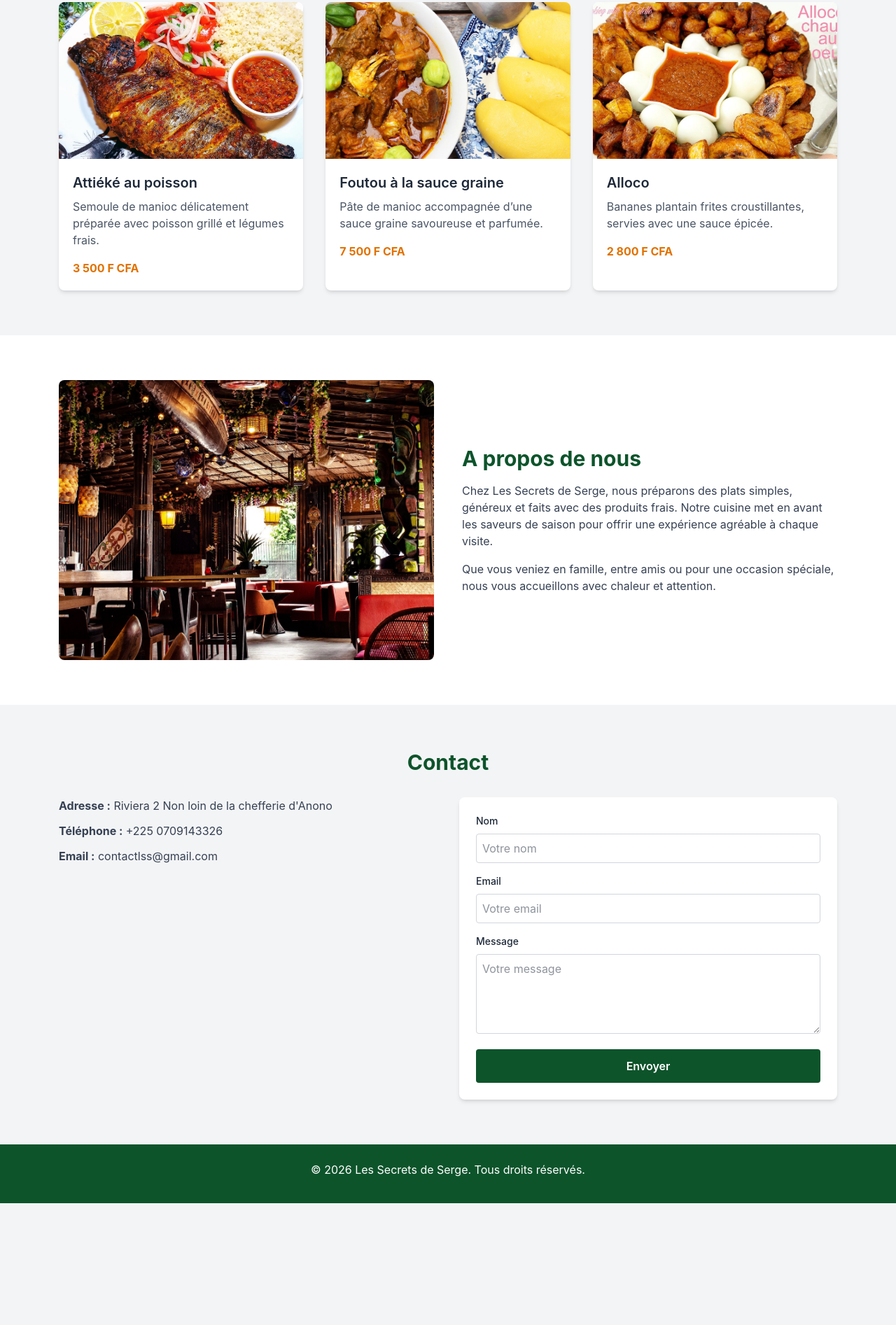
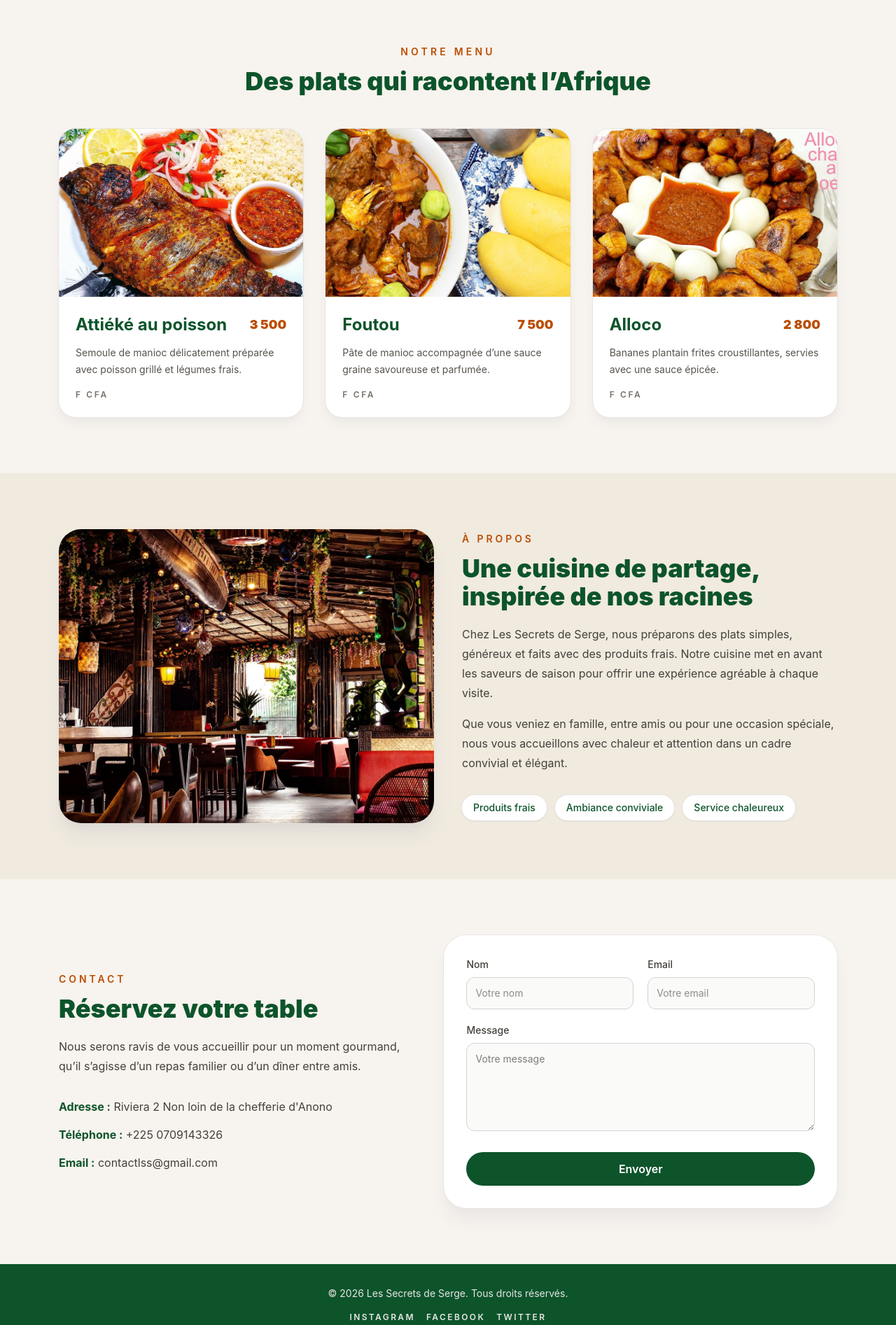
Before and after one commit to straore1/EXO_Tailwind, a website built with Vite: page index.html in a window 1280 px wide. Shown: the part 701-2594 px from the top of the page at 70% size. Before the commit the page ends 2420 px from the top, so only its background shows below. Built offline with nearby package versions, Linux system fonts and the light colour scheme.

Commit message:
version2

```diff
--- a/index.html
+++ b/index.html
@@ -11,104 +11,152 @@
     <title>La Table du Jardin — Restaurant</title>
     <link rel="stylesheet" href="/tailwind.css" />
   </head>
-  <body class="bg-gray-100 text-gray-800">
-    <header class="bg-white shadow-sm">
+  <body class="bg-[#f7f3ee] text-stone-800">
+    <header class="sticky top-0 z-50 border-b border-stone-200 bg-white/90 backdrop-blur-sm">
       <nav class="mx-auto flex max-w-6xl items-center justify-between px-5 py-4">
-        <div class="text-2xl font-bold text-green-900">Les Secrets de Serge</div>
-        <div class="flex gap-4 text-sm text-gray-700">
-          <a href="#accueil" class="hover:text-amber-600">Accueil</a>
-          <a href="#menu" class="hover:text-amber-600">Menu</a>
-          <a href="#about" class="hover:text-amber-600">A propos de nous</a>
-          <a href="#contact" class="hover:text-amber-600">Contact</a>
+        <div class="text-2xl font-black tracking-tight text-green-900">Les Secrets de Serge</div>
+        <div class="hidden gap-6 text-sm font-medium text-stone-700 md:flex">
+          <a href="#accueil" class="transition hover:text-amber-600">Accueil</a>
+          <a href="#menu" class="transition hover:text-amber-600">Menu</a>
+          <a href="#about" class="transition hover:text-amber-600">À propos</a>
+          <a href="#contact" class="transition hover:text-amber-600">Contact</a>
         </div>
       </nav>
     </header>
 
     <main id="accueil">
-      <section class="relative h-[500px] bg-cover bg-center" style="background-image: url('/images/hero.jpg');">
-        <div class="absolute inset-0 bg-black/50"></div>
-        <div class="relative z-10 flex h-full items-center justify-center text-center text-white">
-          <div>
-            <h1 class="text-4xl font-bold md:text-6xl">Bienvenue chez Les Secrets de Serge</h1>
-            <p class="mt-4 text-lg">Des saveurs maison, une ambiance chaleureuse et un goût de saison.</p>
-            <button class="mt-6 rounded-full bg-amber-500 px-6 py-3 font-semibold text-white hover:bg-amber-600">
-              Voir le menu
-            </button>
-          </div>
-        </div>
-      </section>
+      <section class="relative overflow-hidden bg-stone-900">
+        <div class="absolute inset-0 bg-cover bg-center" style="background-image: url('/images/hero.jpg');"></div>
+        <div class="absolute inset-0 bg-gradient-to-r from-black/80 via-black/55 to-black/30"></div>
 
-      <section id="menu" class="mx-auto max-w-6xl px-5 py-16">
-        <h2 class="mb-10 text-center text-3xl font-bold text-green-900">Notre menu</h2>
-        <div class="grid gap-8 md:grid-cols-3">
-          <div class="rounded-lg bg-white shadow-md overflow-hidden">
-            <img src="/images/attiake.jpg" alt="Attiéké au poisson" class="h-56 w-full object-cover" />
-            <div class="p-5">
-              <h3 class="text-xl font-semibold">Attiéké au poisson</h3>
-              <p class="mt-2 text-gray-600">Semoule de manioc délicatement préparée avec poisson grillé et légumes frais.</p>
-              <p class="mt-4 font-bold text-amber-600">3 500 F CFA</p>
+        <div class="relative mx-auto grid min-h-[620px] max-w-6xl items-center px-5 py-20 md:grid-cols-2">
+          <div class="max-w-xl text-white">
+            <p class="mb-4 text-sm font-semibold uppercase tracking-[0.3em] text-amber-300">Cuisine ivoirienne authentique</p>
+            <h1 class="text-4xl font-black leading-tight md:text-6xl">Bienvenue chez Les Secrets de Serge</h1>
+            <p class="mt-6 text-lg text-stone-200">
+              Des saveurs généreuses, une ambiance chaleureuse et des plats concoctés pour célébrer la gastronomie de Côte d’Ivoire.
+            </p>
+            <div class="mt-8 flex flex-wrap gap-4">
+              <a href="#menu" class="rounded-full bg-amber-500 px-6 py-3 font-semibold text-stone-900 transition hover:bg-amber-400">Découvrir le menu</a>
+              <a href="#contact" class="rounded-full border border-white/80 bg-white/5 px-6 py-3 font-semibold text-white transition hover:bg-white/10">Réserver</a>
             </div>
           </div>
 
-          <div class="rounded-lg bg-white shadow-md overflow-hidden">
-            <img src="/images/foutou.jpg" alt="Foutou à la sauce graine" class="h-56 w-full object-cover" />
-            <div class="p-5">
-              <h3 class="text-xl font-semibold">Foutou à la sauce graine</h3>
-              <p class="mt-2 text-gray-600">Pâte de manioc accompagnée d’une sauce graine savoureuse et parfumée.</p>
-              <p class="mt-4 font-bold text-amber-600">7 500 F CFA</p>
-            </div>
-          </div>
-
-          <div class="rounded-lg bg-white shadow-md overflow-hidden">
-            <img src="/images/alloco.jpg" alt="Alloco" class="h-56 w-full object-cover" />
-            <div class="p-5">
-              <h3 class="text-xl font-semibold">Alloco</h3>
-              <p class="mt-2 text-gray-600">Bananes plantain frites croustillantes, servies avec une sauce épicée.</p>
-              <p class="mt-4 font-bold text-amber-600">2 800 F CFA</p>
+          <div class="mt-10 md:mt-0">
+            <div class="rounded-3xl border border-white/15 bg-white/10 p-5 shadow-2xl backdrop-blur-md">
+              <div class="rounded-2xl bg-[#f3eadf] p-5 text-stone-800">
+                <p class="text-sm font-semibold uppercase tracking-[0.25em] text-amber-700">Spécialité du jour</p>
+                <h2 class="mt-3 text-2xl font-bold text-green-900">Attiéké au poisson</h2>
+                <p class="mt-3 text-sm leading-6 text-stone-700">
+                  Poisson grillé, manioc parfumé, légumes frais et sauce maison. Une recette généreuse inspirée des saveurs de la côte.
+                </p>
+                <div class="mt-5 flex items-center justify-between">
+                  <span class="text-lg font-bold text-amber-700">3 500 F CFA</span>
+                  <span class="rounded-full bg-green-900 px-3 py-1 text-xs font-semibold uppercase tracking-wide text-white">À commander</span>
+                </div>
+              </div>
             </div>
           </div>
         </div>
       </section>
 
-      <section id="about" class="bg-white py-16">
+      <section id="menu" class="mx-auto max-w-6xl px-5 py-20">
+        <div class="mb-12 text-center">
+          <p class="text-sm font-semibold uppercase tracking-[0.3em] text-amber-700">Notre menu</p>
+          <h2 class="mt-3 text-3xl font-black text-green-900 md:text-4xl">Des plats qui racontent l’Afrique</h2>
+        </div>
+
+        <div class="grid gap-8 md:grid-cols-3">
+          <article class="group overflow-hidden rounded-3xl bg-white shadow-lg shadow-stone-200/80 ring-1 ring-stone-200 transition hover:-translate-y-1 hover:shadow-xl">
+            <img src="/images/attiake.jpg" alt="Attiéké au poisson" class="h-60 w-full object-cover transition duration-500 group-hover:scale-105" />
+            <div class="p-6">
+              <div class="mb-3 flex items-center justify-between gap-3">
+                <h3 class="text-2xl font-bold text-green-900">Attiéké au poisson</h3>
+                <span class="text-lg font-black text-amber-700">3 500</span>
+              </div>
+              <p class="text-sm leading-6 text-stone-600">Semoule de manioc délicatement préparée avec poisson grillé et légumes frais.</p>
+              <p class="mt-4 text-xs font-semibold uppercase tracking-[0.22em] text-stone-500">F CFA</p>
+            </div>
+          </article>
+
+          <article class="group overflow-hidden rounded-3xl bg-white shadow-lg shadow-stone-200/80 ring-1 ring-stone-200 transition hover:-translate-y-1 hover:shadow-xl">
+            <img src="/images/foutou.jpg" alt="Foutou à la sauce graine" class="h-60 w-full object-cover transition duration-500 group-hover:scale-105" />
+            <div class="p-6">
+              <div class="mb-3 flex items-center justify-between gap-3">
+                <h3 class="text-2xl font-bold text-green-900">Foutou</h3>
+                <span class="text-lg font-black text-amber-700">7 500</span>
+              </div>
+              <p class="text-sm leading-6 text-stone-600">Pâte de manioc accompagnée d’une sauce graine savoureuse et parfumée.</p>
+              <p class="mt-4 text-xs font-semibold uppercase tracking-[0.22em] text-stone-500">F CFA</p>
+            </div>
+          </article>
+
+          <article class="group overflow-hidden rounded-3xl bg-white shadow-lg shadow-stone-200/80 ring-1 ring-stone-200 transition hover:-translate-y-1 hover:shadow-xl">
+            <img src="/images/alloco.jpg" alt="Alloco" class="h-60 w-full object-cover transition duration-500 group-hover:scale-105" />
+            <div class="p-6">
+              <div class="mb-3 flex items-center justify-between gap-3">
+                <h3 class="text-2xl font-bold text-green-900">Alloco</h3>
+                <span class="text-lg font-black text-amber-700">2 800</span>
+              </div>
+              <p class="text-sm leading-6 text-stone-600">Bananes plantain frites croustillantes, servies avec une sauce épicée.</p>
+              <p class="mt-4 text-xs font-semibold uppercase tracking-[0.22em] text-stone-500">F CFA</p>
+            </div>
+          </article>
+        </div>
+      </section>
+
+      <section id="about" class="bg-[#f0eadf] py-20">
         <div class="mx-auto grid max-w-6xl gap-10 px-5 md:grid-cols-2 md:items-center">
-          <img src="/images/about.jpg" alt="Restaurant" class="h-[400px] w-full rounded-lg object-cover" />
+          <img src="/images/about.jpg" alt="Restaurant" class="h-[420px] w-full rounded-[2rem] object-cover shadow-xl shadow-stone-300/60" />
           <div>
-            <h2 class="text-3xl font-bold text-green-900">A propos de nous</h2>
-            <p class="mt-4 text-gray-700">
-              Chez Les Secrets de Serge, nous préparons des plats simples, généreux et faits avec des produits frais.
-              Notre cuisine met en avant les saveurs de saison pour offrir une expérience agréable à chaque visite.
+            <p class="text-sm font-semibold uppercase tracking-[0.28em] text-amber-700">À propos</p>
+            <h2 class="mt-3 text-3xl font-black text-green-900 md:text-4xl">Une cuisine de partage, inspirée de nos racines</h2>
+            <p class="mt-5 text-base leading-7 text-stone-700">
+              Chez Les Secrets de Serge, nous préparons des plats simples, généreux et faits avec des produits frais. Notre cuisine met en avant les saveurs de saison pour offrir une expérience agréable à chaque visite.
             </p>
-            <p class="mt-4 text-gray-700">
-              Que vous veniez en famille, entre amis ou pour une occasion spéciale, nous vous accueillons avec chaleur et attention.
+            <p class="mt-4 text-base leading-7 text-stone-700">
+              Que vous veniez en famille, entre amis ou pour une occasion spéciale, nous vous accueillons avec chaleur et attention dans un cadre convivial et élégant.
             </p>
+            <div class="mt-8 flex flex-wrap gap-3 text-sm font-medium text-green-900">
+              <span class="rounded-full bg-white px-4 py-2 shadow-sm ring-1 ring-stone-200">Produits frais</span>
+              <span class="rounded-full bg-white px-4 py-2 shadow-sm ring-1 ring-stone-200">Ambiance conviviale</span>
+              <span class="rounded-full bg-white px-4 py-2 shadow-sm ring-1 ring-stone-200">Service chaleureux</span>
+            </div>
           </div>
         </div>
       </section>
 
-      <section id="contact" class="mx-auto max-w-6xl px-5 py-16">
-        <h2 class="mb-8 text-center text-3xl font-bold text-green-900">Contact</h2>
-        <div class="grid gap-8 md:grid-cols-2">
-          <div class="space-y-3 text-gray-700">
-            <p><strong>Adresse :</strong> Riviera 2 Non loin de la chefferie d'Anono</p>
-            <p><strong>Téléphone :</strong> +225 0709143326</p>
-            <p><strong>Email :</strong> contactlss@gmail.com</p>
+      <section id="contact" class="mx-auto max-w-6xl px-5 py-20">
+        <div class="grid gap-10 md:grid-cols-[1fr_1.1fr] md:items-center">
+          <div>
+            <p class="text-sm font-semibold uppercase tracking-[0.28em] text-amber-700">Contact</p>
+            <h2 class="mt-3 text-3xl font-black text-green-900 md:text-4xl">Réservez votre table</h2>
+            <p class="mt-5 max-w-lg text-base leading-7 text-stone-700">
+              Nous serons ravis de vous accueillir pour un moment gourmand, qu’il s’agisse d’un repas familier ou d’un dîner entre amis.
+            </p>
+            <div class="mt-8 space-y-4 text-base text-stone-700">
+              <p><span class="font-bold text-green-900">Adresse :</span> Riviera 2 Non loin de la chefferie d'Anono</p>
+              <p><span class="font-bold text-green-900">Téléphone :</span> +225 0709143326</p>
+              <p><span class="font-bold text-green-900">Email :</span> contactlss@gmail.com</p>
+            </div>
           </div>
 
-          <form class="rounded-lg bg-white p-6 shadow-md">
-            <div class="mb-4">
-              <label class="mb-2 block text-sm font-medium">Nom</label>
-              <input type="text" class="w-full rounded border border-gray-300 p-2" placeholder="Votre nom" />
+          <form class="rounded-[2rem] bg-white p-6 shadow-xl shadow-stone-200/80 ring-1 ring-stone-200 md:p-8">
+            <div class="grid gap-5 md:grid-cols-2">
+              <div>
+                <label class="mb-2 block text-sm font-medium text-stone-700">Nom</label>
+                <input type="text" class="w-full rounded-xl border border-stone-300 bg-stone-50 p-3 text-sm outline-none transition focus:border-amber-500 focus:ring-2 focus:ring-amber-200" placeholder="Votre nom" />
+              </div>
+              <div>
+                <label class="mb-2 block text-sm font-medium text-stone-700">Email</label>
+                <input type="email" class="w-full rounded-xl border border-stone-300 bg-stone-50 p-3 text-sm outline-none transition focus:border-amber-500 focus:ring-2 focus:ring-amber-200" placeholder="Votre email" />
+              </div>
+              <div class="md:col-span-2">
+                <label class="mb-2 block text-sm font-medium text-stone-700">Message</label>
+                <textarea rows="5" class="w-full rounded-xl border border-stone-300 bg-stone-50 p-3 text-sm outline-none transition focus:border-amber-500 focus:ring-2 focus:ring-amber-200" placeholder="Votre message"></textarea>
+              </div>
             </div>
-            <div class="mb-4">
-              <label class="mb-2 block text-sm font-medium">Email</label>
-              <input type="email" class="w-full rounded border border-gray-300 p-2" placeholder="Votre email" />
-            </div>
-            <div class="mb-4">
-              <label class="mb-2 block text-sm font-medium">Message</label>
-              <textarea rows="4" class="w-full rounded border border-gray-300 p-2" placeholder="Votre message"></textarea>
-            </div>
-            <button type="submit" class="w-full rounded bg-green-900 px-4 py-3 font-semibold text-white hover:bg-green-800">
+            <button type="submit" class="mt-6 w-full rounded-full bg-green-900 px-6 py-3 font-semibold text-white transition hover:bg-green-800">
               Envoyer
             </button>
           </form>
@@ -116,11 +164,13 @@
       </section>
     </main>
 
-    <footer class="bg-green-900 py-6 text-center text-white">
-      <p>© 2026 Les Secrets de Serge. Tous droits réservés.</p>
-      <div class="mt-3 flex justify-center gap-4 text-xl">
+    <footer class="bg-green-900 py-8 text-center text-stone-200">
+      <p class="text-sm">© 2026 Les Secrets de Serge. Tous droits réservés.</p>
+      <div class="mt-4 flex justify-center gap-4 text-xs font-semibold uppercase tracking-[0.2em]">
+        <span>Instagram</span>
+        <span>Facebook</span>
+        <span>Twitter</span>
       </div>
     </footer>
   </body>
 </html>
-</html>
```
